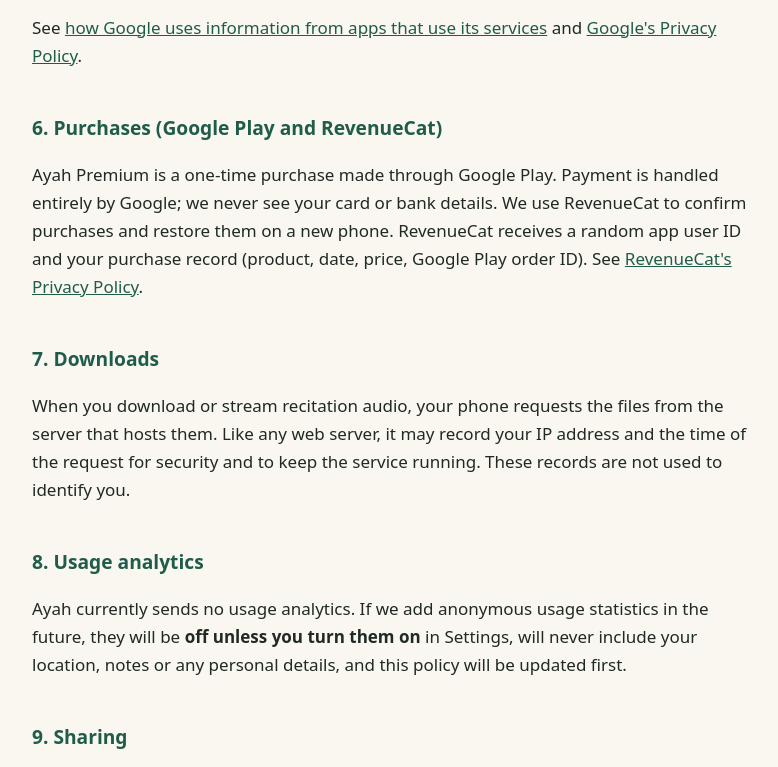
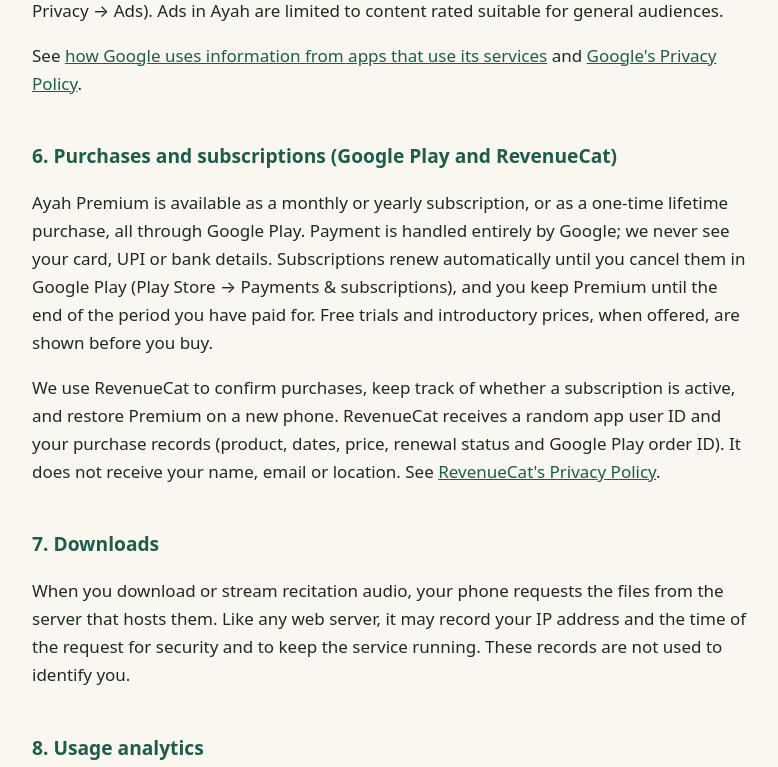
Before and after one commit to ghanghavvaibhav/ayah, a plain HTML site: page privacy.html in a window 1280 px wide. Shown: the part 1502-2269 px from the top of the page, without its empty margins (248-1026 px from the left). Drawn offline with Linux system fonts and the light colour scheme.

Commit message:
Revise privacy policy for purchases and subscriptions
Updated the privacy policy to include details about subscriptions and clarify payment handling.

```diff
--- a/privacy.html
+++ b/privacy.html
@@ -23,7 +23,7 @@
 <h1>Privacy Policy</h1>
 <p class="muted">Ayah – Quran app for Android · Effective 25 November 2026</p>
 
-<p>This policy explains what information the app uses and why. In short: <strong>there is no sign-up, your reading data and location stay on your phone, and the only third parties involved are Google (ads and Play purchases) and RevenueCat (purchases).</strong></p>
+<p>Ayah is made by Vaibhav Ghanghav ("we"). This policy explains what information the app uses and why. In short: <strong>there is no sign-up, your reading data and location stay on your phone, and the only third parties involved are Google (ads and Play purchases) and RevenueCat (purchases).</strong></p>
 
 <h2>1. No account</h2>
 <p>You do not need to create an account or give us your name, email address or phone number to use Ayah.</p>
@@ -53,8 +53,9 @@
 <p>Google uses this to deliver ads, measure them and prevent fraud. If you are in the European Economic Area, the UK or Switzerland, Ayah asks for your consent before personalised ads are shown, and you can change your choice later. You can also reset or delete your advertising ID in Android settings (Settings → Google → Ads, or Settings → Privacy → Ads). Ads in Ayah are limited to content rated suitable for general audiences.</p>
 <p>See <a href="https://policies.google.com/technologies/partner-sites">how Google uses information from apps that use its services</a> and <a href="https://policies.google.com/privacy">Google's Privacy Policy</a>.</p>
 
-<h2>6. Purchases (Google Play and RevenueCat)</h2>
-<p>Ayah Premium is a one-time purchase made through Google Play. Payment is handled entirely by Google; we never see your card or bank details. We use RevenueCat to confirm purchases and restore them on a new phone. RevenueCat receives a random app user ID and your purchase record (product, date, price, Google Play order ID). See <a href="https://www.revenuecat.com/privacy">RevenueCat's Privacy Policy</a>.</p>
+<h2>6. Purchases and subscriptions (Google Play and RevenueCat)</h2>
+<p>Ayah Premium is available as a monthly or yearly subscription, or as a one-time lifetime purchase, all through Google Play. Payment is handled entirely by Google; we never see your card, UPI or bank details. Subscriptions renew automatically until you cancel them in Google Play (Play Store → Payments &amp; subscriptions), and you keep Premium until the end of the period you have paid for. Free trials and introductory prices, when offered, are shown before you buy.</p>
+<p>We use RevenueCat to confirm purchases, keep track of whether a subscription is active, and restore Premium on a new phone. RevenueCat receives a random app user ID and your purchase records (product, dates, price, renewal status and Google Play order ID). It does not receive your name, email or location. See <a href="https://www.revenuecat.com/privacy">RevenueCat's Privacy Policy</a>.</p>
 
 <h2>7. Downloads</h2>
 <p>When you download or stream recitation audio, your phone requests the files from the server that hosts them. Like any web server, it may record your IP address and the time of the request for security and to keep the service running. These records are not used to identify you.</p>
```
